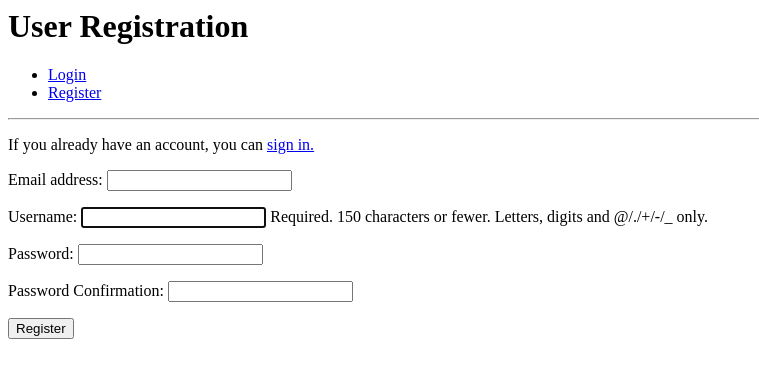
After one commit to joanms/django-authentication, a Django app: page /accounts/register/ in a window 1280 px wide. The commit adds this page. Shown: the top 378 px of the page, without its empty margins (0-759 px from the left). Run offline with Django 3.2, Linux system fonts and the light colour scheme.

Commit message:
Add user registration and profiles

```diff
--- a/accounts/forms.py
+++ b/accounts/forms.py
@@ -1,4 +1,7 @@
 from django import forms
+from django.contrib.auth.models import User
+from django.contrib.auth.forms import UserCreationForm
+from django.core.exceptions import ValidationError
 
 
 class UserLoginForm(forms.Form):
@@ -6,3 +9,37 @@ class UserLoginForm(forms.Form):
 
     username = forms.CharField()
     password = forms.CharField(widget=forms.PasswordInput)
+
+
+class UserRegistrationForm(UserCreationForm):
+    """Form used to register a new user"""
+
+    password1 = forms.CharField(
+        label="Password",
+        widget=forms.PasswordInput)
+    password2 = forms.CharField(
+        label="Password Confirmation",
+        widget=forms.PasswordInput)
+
+    class Meta:
+        model = User
+        fields = ['email', 'username', 'password1', 'password2']
+
+    def clean_email(self):
+        email = self.cleaned_data.get('email')
+        username = self.cleaned_data.get('username')
+        if User.objects.filter(email=email).exclude(username=username):
+            raise forms.ValidationError(u'Email address must be unique')
+        return email
+
+    def clean_password2(self):
+        password1 = self.cleaned_data.get('password1')
+        password2 = self.cleaned_data.get('password2')
+
+        if not password1 or not password2:
+            raise ValidationError("Please confirm your password")
+
+        if password1 != password2:
+            raise ValidationError("Passwords must match")
+
+        return password2
--- a/accounts/templates/login.html
+++ b/accounts/templates/login.html
@@ -6,7 +6,8 @@
 
 {% block content %}
 <form method="POST">
-    {% csrf_token %} {{ login_form }}
+    {% csrf_token %}
+    {{ login_form }}
     <button type="submit">Login</button>
 </form>
 {% endblock %}
--- /dev/null
+++ b/accounts/templates/registration.html
@@ -0,0 +1,16 @@
+{% extends 'base.html' %}
+
+{% block page_title %}Registration Page{% endblock %}
+
+{% block page_heading %}User Registration{% endblock %}
+
+{% block content %}
+<p>If you already have an account, you can <a href="{% url 'login' %}">sign in.</a></p>
+
+<form method="POST">
+    {% csrf_token %}
+    {{ registration_form.as_p }}
+    <button type="submit">Register</button>
+</form>
+
+{% endblock %}
--- a/accounts/views.py
+++ b/accounts/views.py
@@ -1,7 +1,9 @@
 from django.shortcuts import render, redirect, reverse
 from django.contrib import auth, messages
 from django.contrib.auth.decorators import login_required
-from accounts.forms import UserLoginForm
+from django.contrib.auth.models import User
+from accounts.forms import UserLoginForm, UserRegistrationForm
+
 
 def index(request):
     """Return the index.html file"""
@@ -11,8 +13,9 @@ def index(request):
 def logout(request):
     """Log the user out"""
     auth.logout(request)
-    messages.success(request, "You have been successfully logged out")
+    messages.success(request, "You have successfully been logged out")
     return redirect(reverse('index'))
+
 
 def login(request):
     """Return a login page"""
@@ -24,14 +27,43 @@ def login(request):
         if login_form.is_valid():
             user = auth.authenticate(username=request.POST['username'],
                                     password=request.POST['password'])
-
+            messages.success(request, "You have successfully logged in!")
 
             if user:
                 auth.login(user=user, request=request)
-                messages.success(request, "You have successfully logged in!")
                 return redirect(reverse('index'))
             else:
                 login_form.add_error(None, "Your username or password is incorrect")
     else:
         login_form = UserLoginForm()
     return render(request, 'login.html', {'login_form': login_form})
+
+
+def registration(request):
+    """Render the registration page"""
+    if request.user.is_authenticated:
+        return redirect(reverse('index'))
+
+    if request.method == "POST":
+        registration_form = UserRegistrationForm(request.POST)
+
+        if registration_form.is_valid():
+            registration_form.save()
+
+            user = auth.authenticate(username=request.POST['username'],
+                                     password=request.POST['password1'])
+            if user:
+                auth.login(user=user, request=request)
+                messages.success(request, "You have successfully registered")
+            else:
+                messages.error(request, "Unable to register your account at this time")
+    else:
+        registration_form = UserRegistrationForm()
+    return render(request, 'registration.html', {
+        "registration_form": registration_form})
+
+
+def user_profile(request):
+    """The user's profile page"""
+    user = User.objects.get(email=request.user.email)
+    return render(request, 'profile.html', {"profile": user})
--- a/django_auth/urls.py
+++ b/django_auth/urls.py
@@ -15,11 +15,13 @@ Including another URLconf
 """
 from django.conf.urls import url
 from django.contrib import admin
-from accounts.views import index, logout, login
+from accounts.views import index, logout, login, registration, user_profile
 
 urlpatterns = [
     url(r'^admin/', admin.site.urls),
     url(r'^$', index, name="index"),
     url(r'^accounts/logout/$', logout, name="logout"),
-    url(r'^accounts/login/$', login, name="login")
+    url(r'^accounts/login/$', login, name="login"),
+    url(r'^accounts/register/$', registration, name="registration"),
+    url(r'^accounts/profile/$', user_profile, name="profile")
 ]
--- a/templates/base.html
+++ b/templates/base.html
@@ -13,10 +13,10 @@
         <ul>
             {% if user.is_authenticated %}
                 <li><a href="{% url 'logout' %}">Logout</a></li>
-                <li><a href="#">Profile</a></li>
+                <li><a href="{% url 'profile' %}">Profile</a></li>
             {% else %}
                 <li><a href="{% url 'login' %}">Login</a></li>
-                <li><a href="#">Register</a></li>
+                <li><a href="{% url 'registration' %}">Register</a></li>
             {% endif %}
         </ul>
     </nav>
```
Also changed, not shown: accounts/templates/profile.html (added, +7 -0 lines), db.sqlite3.
